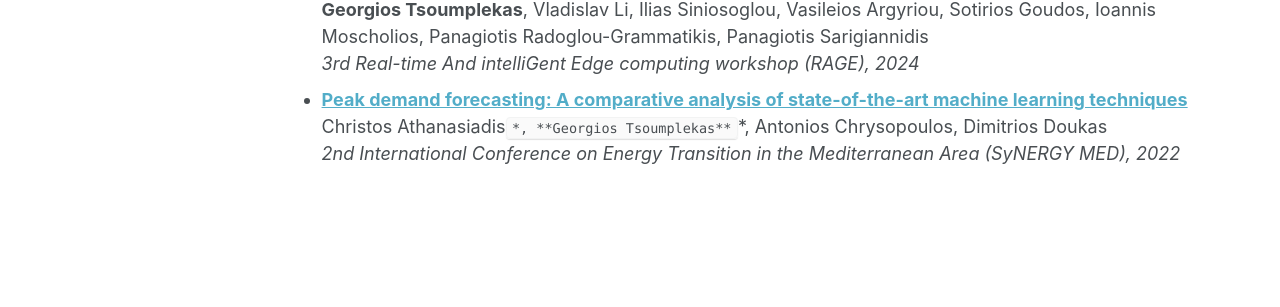
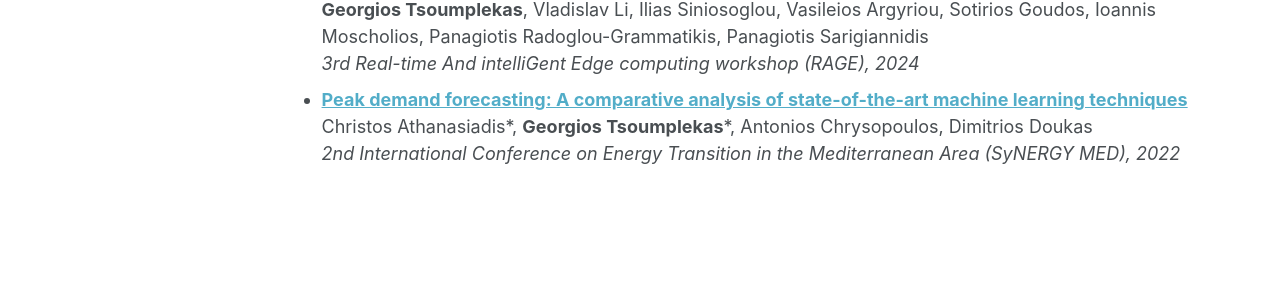
Before and after one commit to GeorgeTsoumplekas/GeorgeTsoumplekas.github.io, a Jekyll site: the page built from _pages/publications.md, in a window 1280 px wide and 1226 px high. Shown: the part 633-940 px from the top of the window. Built offline with Jekyll 4.4.1, drawn with Linux system fonts in a browser that asks for light colours; some web fonts are replaced.

```diff
--- a/_pages/publications.md
+++ b/_pages/publications.md
@@ -14,4 +14,4 @@ Conference Publications
 ------------
 - **[Enhancing Performance for Highly Imbalanced Medical Data via Data Regularization in a Federated Learning Setting](https://arxiv.org/pdf/2405.20430)** <br> **Georgios Tsoumplekas**, Ilias Siniosoglou, Vasileios Argyriou, Ioannis Moscholios, Panagiotis Sarigiannidis <br> <em> International Conference on AI in Healthcare (AIiH), 2024 </em>
 - **[Evaluating the Energy Efficiency of Few-Shot Learning for Object Detection in Industrial Settings](https://arxiv.org/pdf/2403.06631)** <br> **Georgios Tsoumplekas**, Vladislav Li, Ilias Siniosoglou, Vasileios Argyriou, Sotirios Goudos, Ioannis Moscholios, Panagiotis Radoglou-Grammatikis, Panagiotis Sarigiannidis <br> <em> 3rd Real-time And intelliGent Edge computing workshop (RAGE), 2024 </em>
-- **[Peak demand forecasting: A comparative analysis of state-of-the-art machine learning techniques](https://ieeexplore.ieee.org/abstract/document/9941434)** <br> Christos Athanasiadis`*, **Georgios Tsoumplekas**`*, Antonios Chrysopoulos, Dimitrios Doukas <br> <em> 2nd International Conference on Energy Transition in the Mediterranean Area (SyNERGY MED), 2022 </em>
+- **[Peak demand forecasting: A comparative analysis of state-of-the-art machine learning techniques](https://ieeexplore.ieee.org/abstract/document/9941434)** <br> Christos Athanasiadis\*, **Georgios Tsoumplekas**\*, Antonios Chrysopoulos, Dimitrios Doukas <br> <em> 2nd International Conference on Energy Transition in the Mediterranean Area (SyNERGY MED), 2022 </em>
```
